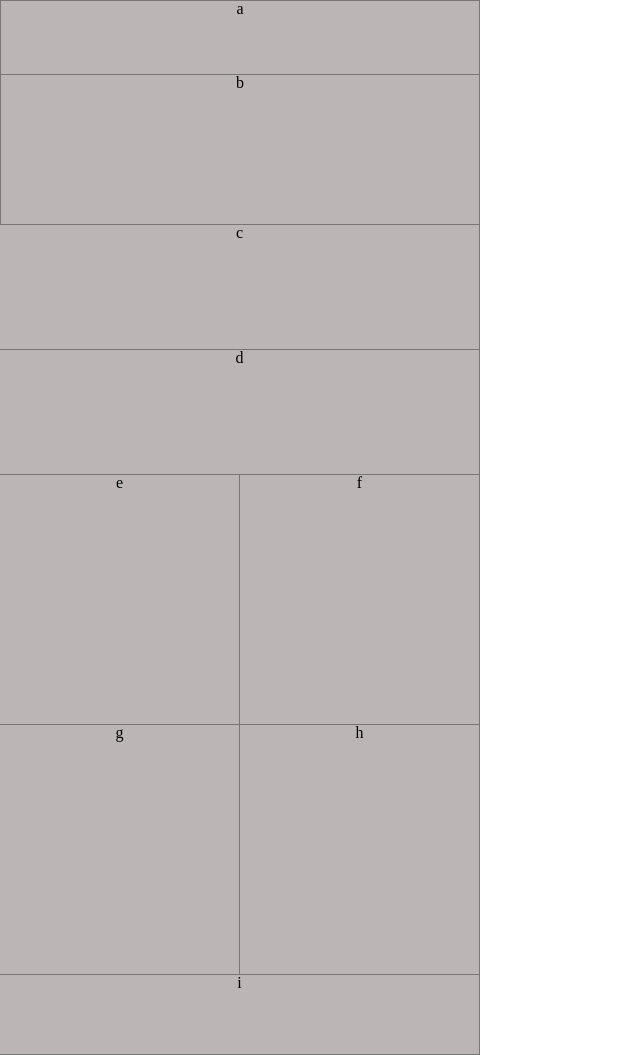
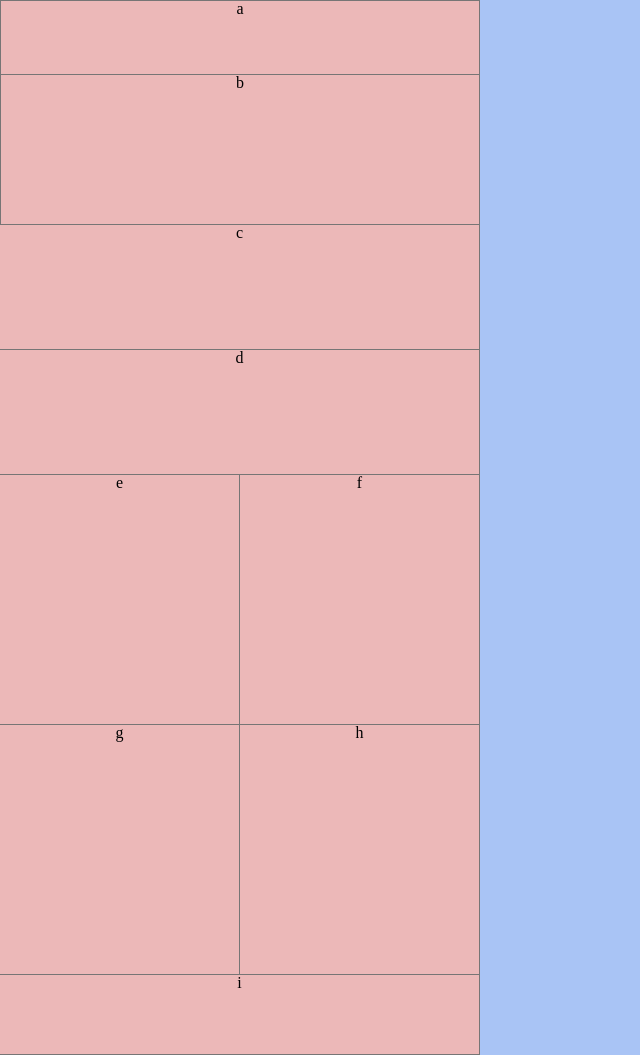
Before and after one commit to ayoubkandah/lab-01, a plain HTML site: page index.html in a window 768 px wide. Shown: the whole page, without its empty margins (0-640 px from the left). Drawn offline with Linux system fonts and the light colour scheme.

Commit message:
Adding effect

```diff
--- /dev/null
+++ b/CSS/layout.css
@@ -0,0 +1,13 @@
+@media screen and (max-width: 768px) and (min-width: 480px){
+
+ body{
+     background-color: rgba(100, 148, 237, 0.548);
+ }
+}
+@media screen and (min-width: 961px){
+
+    body{
+        background-color: rgba(237, 212, 100, 0.548);
+    }
+
+   }
--- a/CSS/state.css
+++ b/CSS/state.css
@@ -86,7 +86,7 @@
         #a{
             width: 480px;
             height: 75px;
-        background-color: rgb(187, 181, 181);
+        background-color:  rgb(236, 184, 184);
         border:1px solid rgb(119, 117, 117);
         box-sizing: border-box;
 
@@ -100,7 +100,7 @@
 
             width: 480px;
             height: 150px;
-        background-color: rgb(187, 181, 181);
+        background-color:  rgb(236, 184, 184);
         border-left:1px solid rgb(119, 117, 117);
         border-bottom:1px solid rgb(119, 117, 117);
         border-right:1px solid rgb(119, 117, 117);
@@ -113,7 +113,7 @@
 
             width: 480px;
             height: 125px;
-        background-color: rgb(187, 181, 181);
+        background-color:  rgb(236, 184, 184);
         border-right:1px solid rgb(119, 117, 117);
         border-bottom:1px solid rgb(119, 117, 117);
         box-sizing: border-box;
@@ -128,7 +128,7 @@
         float: left;
         width: 240px;
         height: 250px;
-    background-color: rgb(187, 181, 181);
+    background-color:  rgb(236, 184, 184);
     border-right:1px solid rgb(119, 117, 117);
     box-sizing: border-box;
     border-bottom:1px solid rgb(119, 117, 117);
@@ -140,7 +140,7 @@
         float: left;
         width: 240px;
         height: 250px;
-    background-color: rgb(187, 181, 181);
+    background-color:  rgb(236, 184, 184);
     border-right:1px solid rgb(119, 117, 117);
     box-sizing: border-box;
     border-bottom:1px solid rgb(119, 117, 117);
@@ -150,7 +150,7 @@
         float: left;
         width: 240px;
         height: 250px;
-    background-color: rgb(187, 181, 181);
+    background-color:  rgb(236, 184, 184);
     border-right:1px solid rgb(119, 117, 117);
     box-sizing: border-box;
     border-bottom:1px solid rgb(119, 117, 117);
@@ -160,7 +160,7 @@
           display: inline-block;
         width: 480px;
         height: 80px;
-    background-color: rgb(187, 181, 181);
+    background-color:  rgb(236, 184, 184);
     border-right:1px solid rgb(119, 117, 117);
     box-sizing: border-box;
     border-bottom:1px solid rgb(119, 117, 117);
@@ -171,7 +171,7 @@
         float: left;
         width: 240px;
         height: 250px;
-    background-color: rgb(187, 181, 181);
+    background-color: rgb(236, 184, 184);
     border-right:1px solid rgb(119, 117, 117);
     box-sizing: border-box;
     border-bottom:1px solid rgb(119, 117, 117);
--- a/index.html
+++ b/index.html
@@ -8,21 +8,22 @@
     <link rel="stylesheet" href="CSS/reset.css">
     <link rel="stylesheet" href="CSS/base.css">
     <link rel="stylesheet" href="CSS/state.css">
+    <link rel="stylesheet" href="CSS/layout.css">
 </head>
 <body>
     <main>
         <div id="all">
-<div id="a">a</div>
-<div id="b">b</div>
-<div class="cd">c</div>
-<div class="cd">d</div>
+<div id="a"class="M">a</div>
+<div id="b"class="M">b</div>
+<div class="cd M">c</div>
+<div class="cd M">d</div>
 
-<div class="efgh E">e</div>
+<div class="efgh E M">e</div>
 
-<div class="efgh F">f</div>
-<div class="efgh G">g</div>
-<div class="efgh H">h</div>
-<div id="i">i</div>
+<div class="efgh F M">f</div>
+<div class="efgh G M">g</div>
+<div class="efgh H M">h</div>
+<div id="i" class="M">i</div>
 
 </div>
     </main>
```
